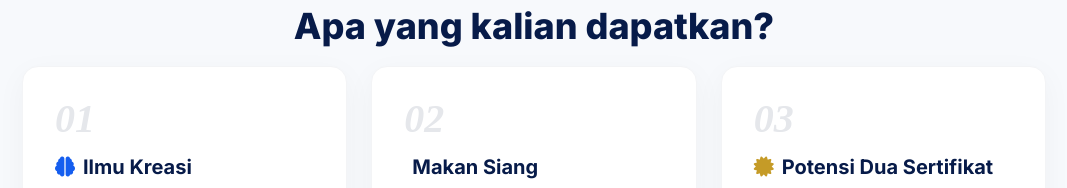
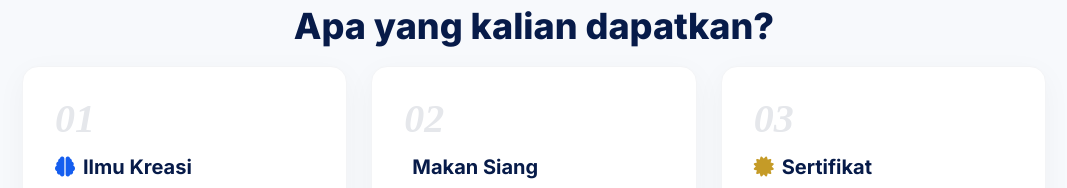
Before and after one commit to PelatihanAIBepee/pelatihanaibepee.github.io, a plain HTML site: page index.html in a window 1280 px wide. Shown: the part 3023-3211 px from the top of the page, without its empty margins (106-1173 px from the left). Drawn offline with Linux system fonts and the light colour scheme; some icons are missing.

Commit message:
Update index.html

```diff
--- a/index.html
+++ b/index.html
@@ -554,7 +554,7 @@
                 <!-- Benefit 3 -->
                 <div class="benefit-card row-span-2">
                     <div class="benefit-num">03</div>
-                    <h3 class="benefit-title"><i class="fa-solid fa-certificate" style="color: var(--gold);"></i> Potensi Dua Sertifikat</h3>
+                    <h3 class="benefit-title"><i class="fa-solid fa-certificate" style="color: var(--gold);"></i> Sertifikat</h3>
                     <p class="benefit-text" style="margin-bottom: 1rem;">Peserta juga berkesempatan mendapatkan sertifikat AI Class ASEAN (Sesuai dengan syarat dan ketentuan penyelesaian modul yang berlaku).</p>
                 </div>
 
```
